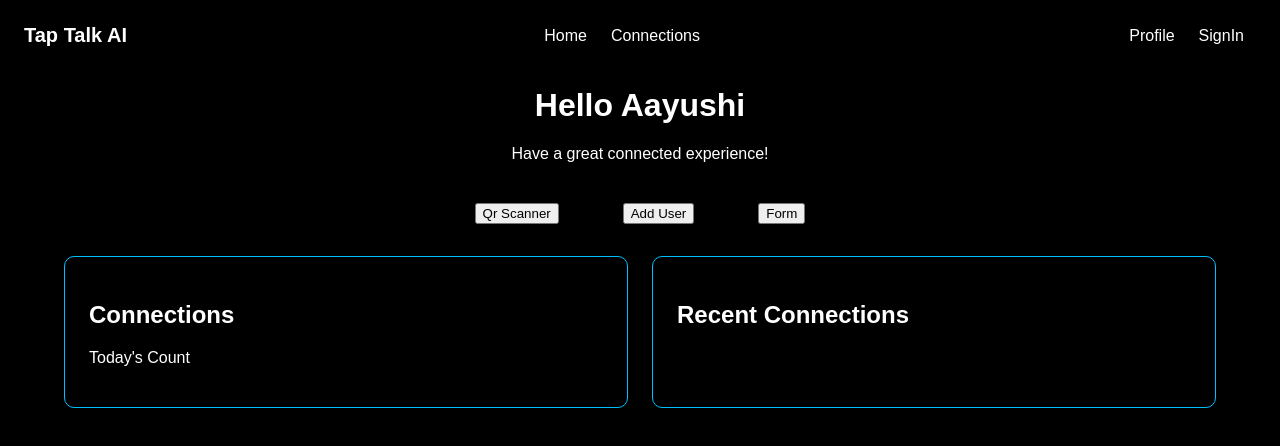
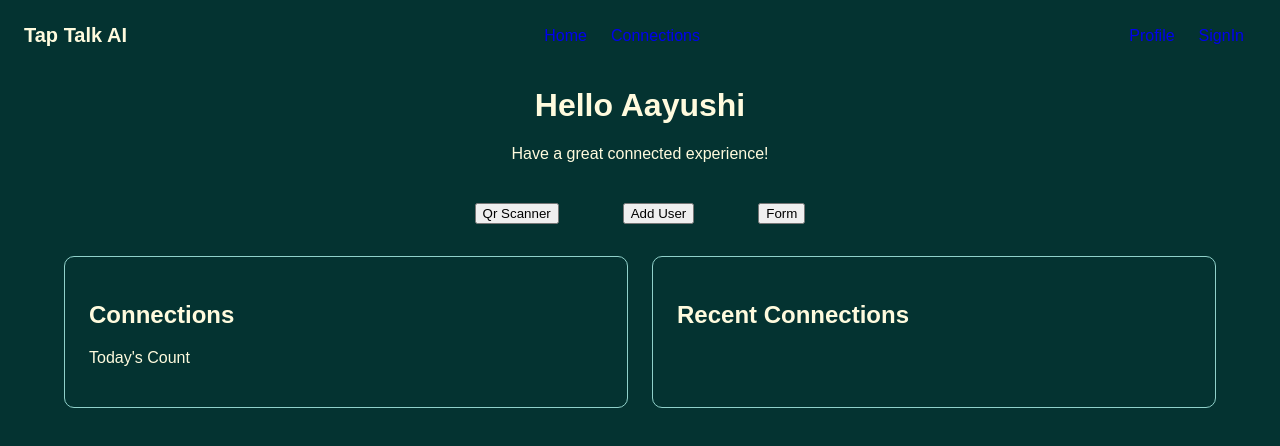
Before and after one commit to aayushi2812/taptalkai, a React (Create React App) app: page / in a window 1280 px wide. Shown: the top 446 px of the page. Built offline with nearby package versions, Linux system fonts and the light colour scheme.

Commit message:
Color palette

```diff
--- a/src/App.css
+++ b/src/App.css
@@ -1,7 +1,5 @@
 .landing-page {
   min-height: 100vh;
-  background-color: black;
-  color: white;
   font-family: sans-serif;
   padding: 24px;
 }
@@ -22,7 +20,6 @@
 .navbar-auth a {
   margin: 0 12px;
   text-decoration: none;
-  color: white;
 }
 
 .navbar-links a:hover,
@@ -50,7 +47,7 @@
 }
 
 .stats-box {
-  border: 1px solid #00bfff;
+  border: 1px solid #90D1CA;
   border-radius: 10px;
   padding: 24px;
 }
--- a/src/index.css
+++ b/src/index.css
@@ -5,8 +5,8 @@ body {
     sans-serif;
   -webkit-font-smoothing: antialiased;
   -moz-osx-font-smoothing: grayscale;
-  background-color: #183B4E;
-  color: white;
+  background-color: #043331;
+  color: #FFFBDE;
 }
 
 code {
```
